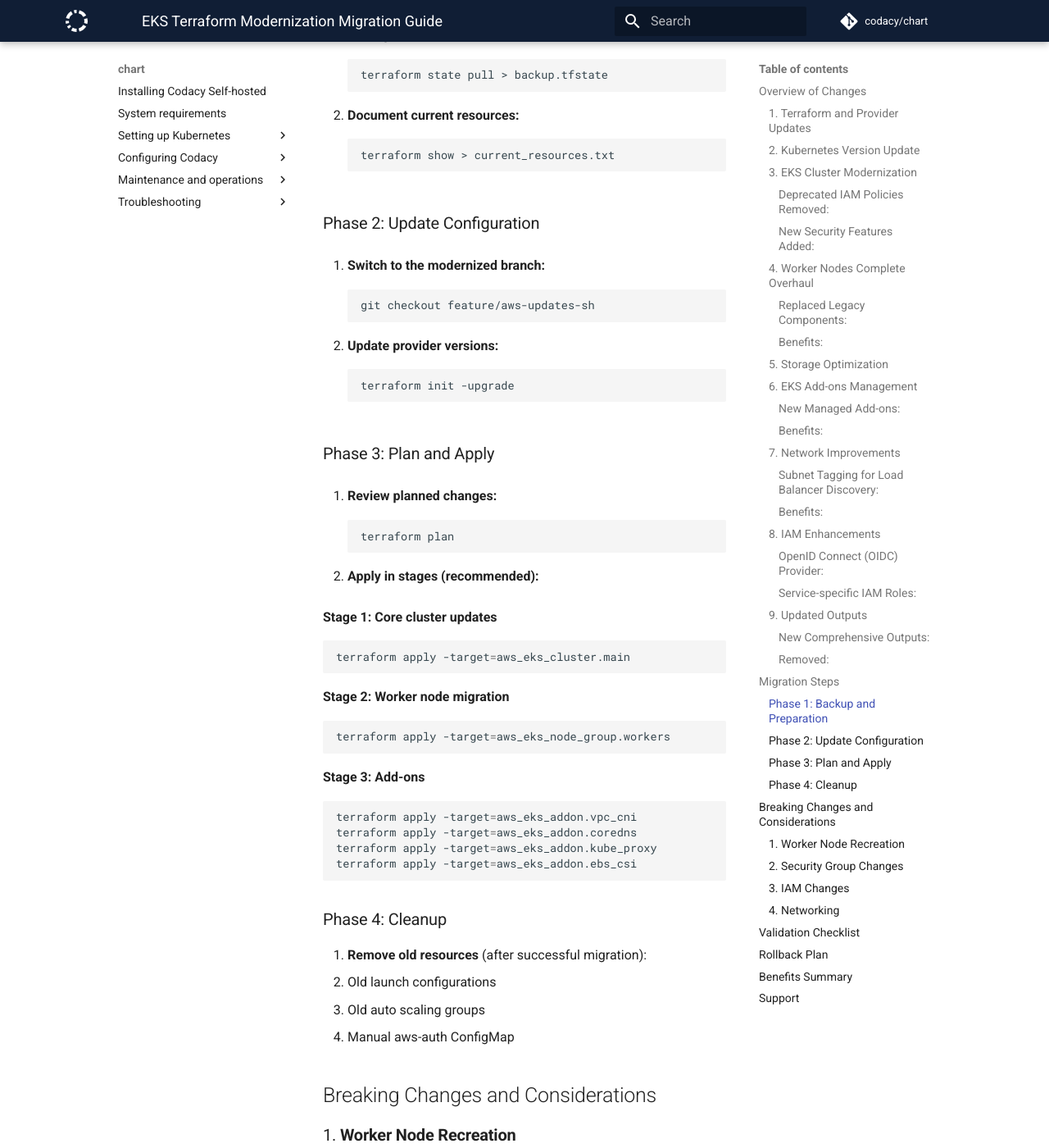
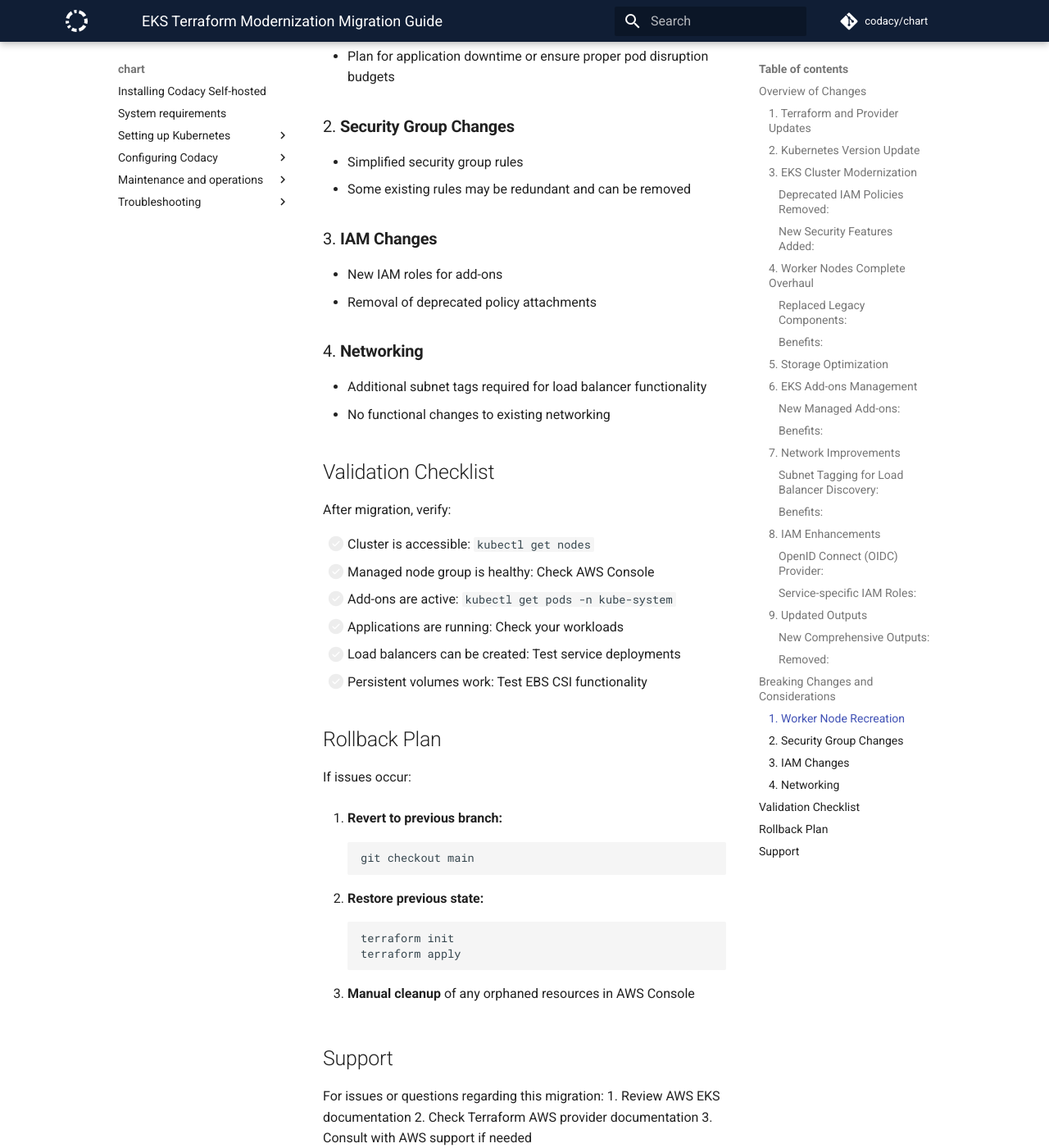
Before and after one commit to codacy/chart, an MkDocs documentation site: the page built from docs/infrastructure/EKS/MIGRATION_GUIDE.md, in a window 1280 px wide and 1400 px high, scrolled down 3303 px. Shown: the whole window at 82% size. Built offline with MkDocs 1.6.1 and Material for MkDocs 9.7.7, drawn with Linux system fonts in a browser that asks for light colours; comment, search, counter and statistics services are not loaded; some of the changed text lies outside the part shown.

Commit message:
Changes to Docs

````diff
--- a/docs/infrastructure/EKS/MIGRATION_GUIDE.md
+++ b/docs/infrastructure/EKS/MIGRATION_GUIDE.md
@@ -114,61 +114,6 @@
 #### Removed:
 - Manual aws-auth ConfigMap (no longer needed)
 
-## Migration Steps
-
-### Phase 1: Backup and Preparation
-1. **Backup current state:**
-   ```bash
-   terraform state pull > backup.tfstate
-   ```
-
-2. **Document current resources:**
-   ```bash
-   terraform show > current_resources.txt
-   ```
-
-### Phase 2: Update Configuration
-1. **Switch to the modernized branch:**
-   ```bash
-   git checkout feature/aws-updates-sh
-   ```
-
-2. **Update provider versions:**
-   ```bash
-   terraform init -upgrade
-   ```
-
-### Phase 3: Plan and Apply
-1. **Review planned changes:**
-   ```bash
-   terraform plan
-   ```
-
-2. **Apply in stages (recommended):**
-
-   **Stage 1: Core cluster updates**
-   ```bash
-   terraform apply -target=aws_eks_cluster.main
-   ```
-
-   **Stage 2: Worker node migration**
-   ```bash
-   terraform apply -target=aws_eks_node_group.workers
-   ```
-
-   **Stage 3: Add-ons**
-   ```bash
-   terraform apply -target=aws_eks_addon.vpc_cni
-   terraform apply -target=aws_eks_addon.coredns
-   terraform apply -target=aws_eks_addon.kube_proxy
-   terraform apply -target=aws_eks_addon.ebs_csi
-   ```
-
-### Phase 4: Cleanup
-1. **Remove old resources** (after successful migration):
-   - Old launch configurations
-   - Old auto scaling groups
-   - Manual aws-auth ConfigMap
 
 ## Breaking Changes and Considerations
 
@@ -216,15 +161,6 @@
 
 3. **Manual cleanup** of any orphaned resources in AWS Console
 
-## Benefits Summary
-
-- **Security**: Encryption, OIDC, least privilege access
-- **Performance**: gp3 storage, optimized networking
-- **Reliability**: Managed components, automatic updates
-- **Cost**: Optimized storage costs, better resource management
-- **Maintainability**: Less custom code, AWS-managed components
-- **Scalability**: Modern auto-scaling capabilities
-- **Compliance**: Current AWS best practices
 
 ## Support
 
````
